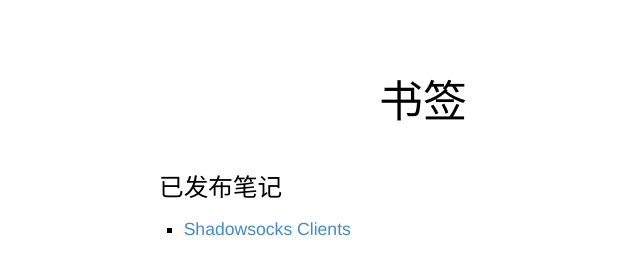
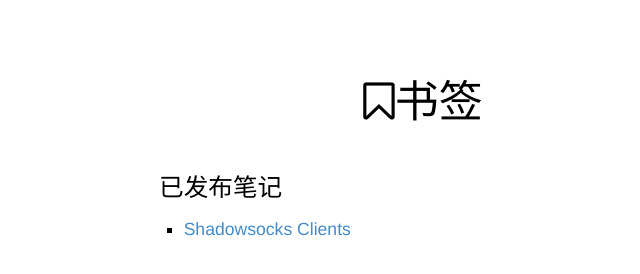
Before and after one commit to Fuckr/Fuckr.github.io, a plain HTML site: page bm.html in a window 1280 px wide. Shown: the whole page, without its empty margins (217-857 px from the left). Drawn offline with Linux system fonts and the light colour scheme.

Commit message:
update bookmark

```diff
--- a/bm.html
+++ b/bm.html
@@ -12,7 +12,7 @@
 
     <body>
     <article>
-        <h1>书签</h1>
+        <h1><i class="fa fa-bookmark-o" aria-hidden="true"></i>书签</h1>
         <h3>已发布笔记</h3>
             <ul>
                 <li><a href="https://app.simplenote.com/publish/nps5Rr">Shadowsocks Clients</a></li>
```
